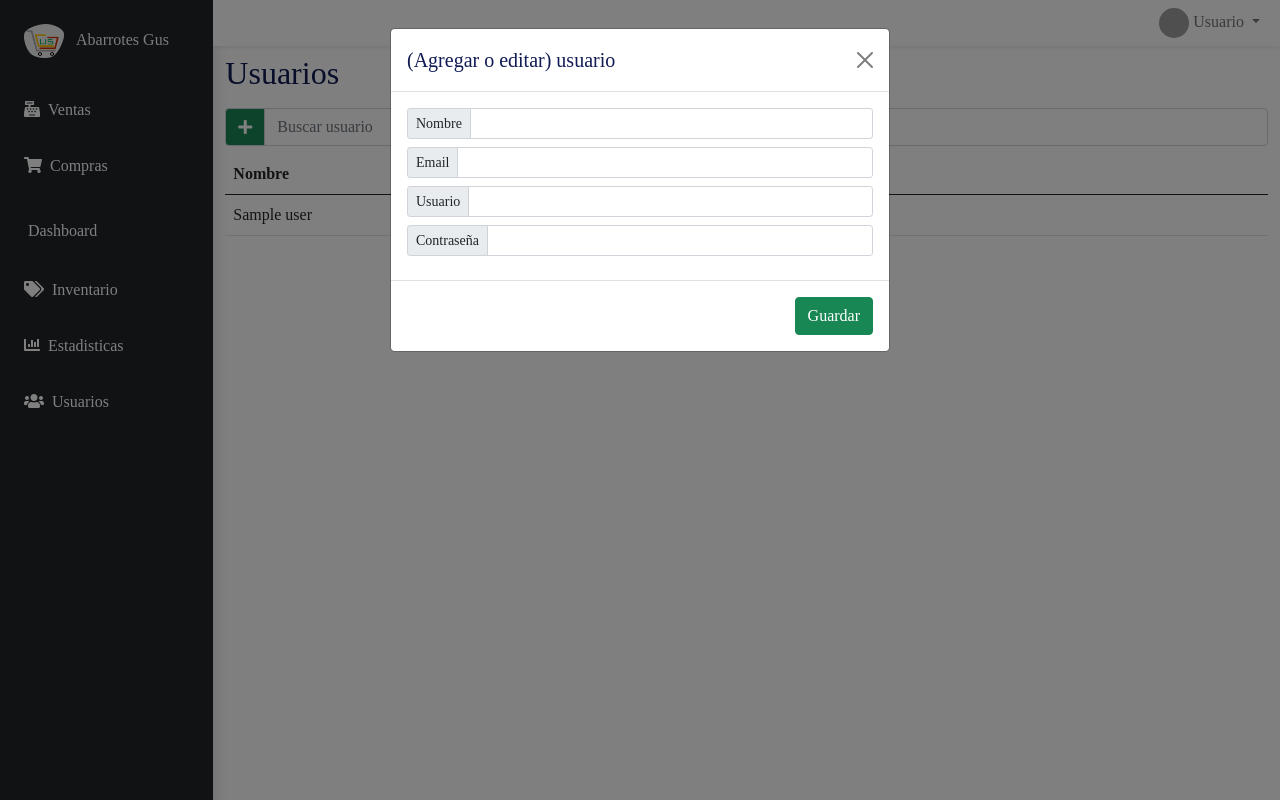
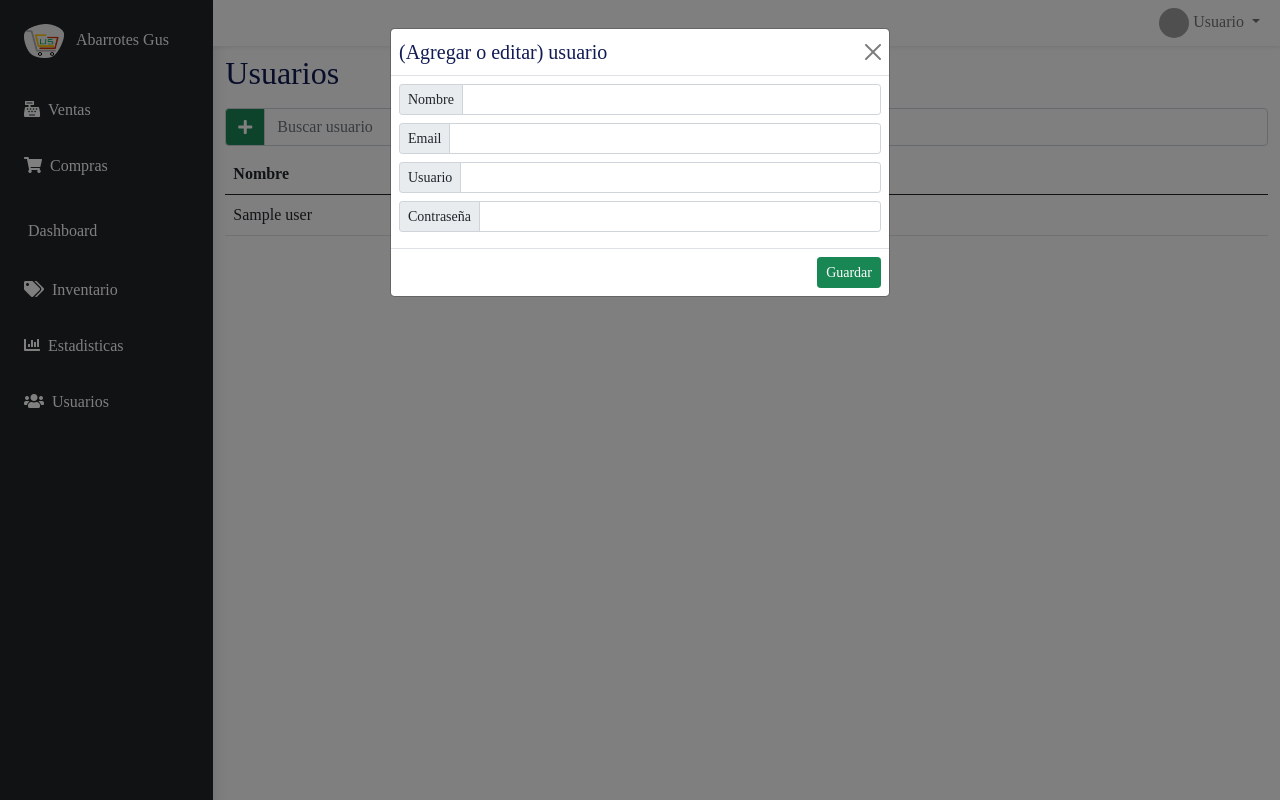
Before and after one commit to Diego448/my-store-management, a Flask app: page /users in a window 1280 px wide, after a click that opens the changed part. Run offline with Flask 2, Linux system fonts and the light colour scheme; a database or web service that is not in the repository returns one stand-in record (values such as "Sample title"); some libraries are stand-ins or nearby versions; grey boxes are pictures that could not be loaded.

Commit message:
modal form changes

```diff
--- a/templates/users.html
+++ b/templates/users.html
@@ -65,33 +65,33 @@
         <div class="modal fade" id="exampleModal" tabindex="-1" aria-labelledby="exampleModalLabel" aria-hidden="true">
             <div class="modal-dialog">
               <div class="modal-content">
-                <div class="modal-header">
+                <div class="modal-header p-2">
                   <h5 class="modal-title" id="exampleModalLabel">(Agregar o editar) usuario </h5>
                   <button type="button" class="btn-close" data-bs-dismiss="modal" aria-label="Close"></button>
                 </div>
-                <div class="modal-body">
-                  <form action="" method="post">
+                <div class="modal-body p-2">
+                  <form method="post">
                     <div class="input-group input-group-sm mb-2">
-                        <span class="input-group-text" id="inputGroup-sizing-sm">Nombre</span>
-                        <input type="text" class="form-control" aria-label="Sizing example input" aria-describedby="inputGroup-sizing-sm">
+                        <span class="input-group-text" >Nombre</span>
+                        <input type="text" class="form-control" id="name" name="name">
                     </div>
                     <div class="input-group input-group-sm mb-2">
-                        <span class="input-group-text" id="inputGroup-sizing-sm">Email</span>
-                        <input type="text" class="form-control" aria-label="Sizing example input" aria-describedby="inputGroup-sizing-sm">
+                        <span class="input-group-text" >Email</span>
+                        <input type="text" class="form-control" id="email" name="email">
                     </div>
                     <div class="input-group input-group-sm mb-2">
-                        <span class="input-group-text" id="inputGroup-sizing-sm">Usuario</span>
-                        <input type="text" class="form-control" aria-label="Sizing example input" aria-describedby="inputGroup-sizing-sm">
+                        <span class="input-group-text" >Usuario</span>
+                        <input type="text" class="form-control" id="username" name="username">
                     </div>
                     <div class="input-group input-group-sm mb-2">
-                        <span class="input-group-text" id="inputGroup-sizing-sm">Contraseña</span>
-                        <input type="text" class="form-control" aria-label="Sizing example input" aria-describedby="inputGroup-sizing-sm">
+                        <span class="input-group-text" >Contraseña</span>
+                        <input type="text" class="form-control" id="password" name="password">
                     </div>
                   </form>
                 </div>
-                <div class="modal-footer">
+                <div class="modal-footer p-1">
                   <!-- <button type="button" class="btn btn-secondary" data-bs-dismiss="modal">Cerrar</button> -->
-                  <button type="button" class="btn btn-success">Guardar</button>
+                  <button type="button" class="btn btn-success btn-sm">Guardar</button>
                 </div>
               </div>
             </div>
```
